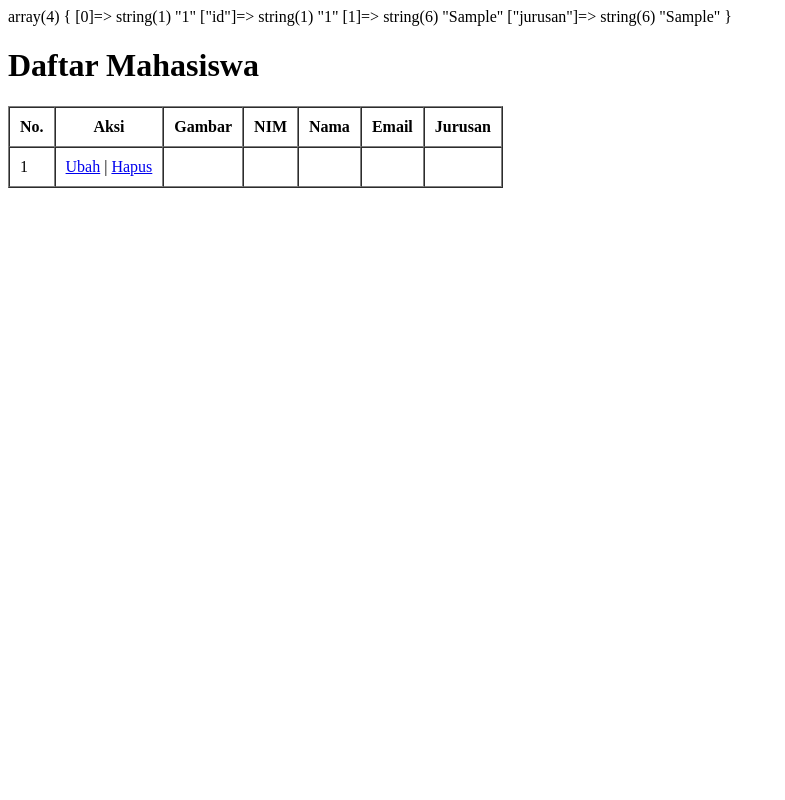
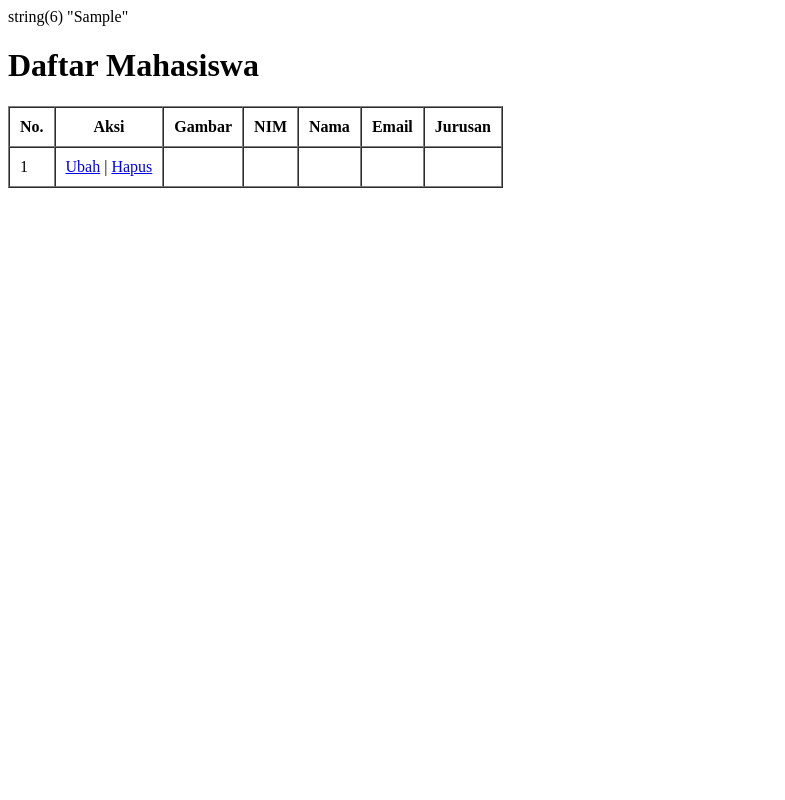
Before and after one commit to bagusrizky15/php, a PHP site: page / in a window 1280 px wide. Shown: the whole page, without its empty margins (0-785 px from the left). Run offline with PHP 8.4, Linux system fonts and the light colour scheme; tables that the repository leaves empty or names only in its code hold one stand-in row (values such as "Sample post").

Commit message:
Update index.php

```diff
--- a/phpmysql/index.php
+++ b/phpmysql/index.php
@@ -9,9 +9,10 @@
     //ambil data mahasiswa dari object result (fetch)
     //mysqli_fetch_row // mengembalikan array numeric
     //mysqli_fetch_object
-    //mysqli_fetch_array
-    $ambil = mysqli_fetch_array($result);
-    var_dump($ambil);
+    //mysqli_fetch_array //mengembalikan
+    //mysqli_fetch_assoc // mengembalikan array assosiatif
+    $ambil = mysqli_fetch_assoc($result);
+    var_dump($ambil["jurusan"]);
 
 ?>
 
```
